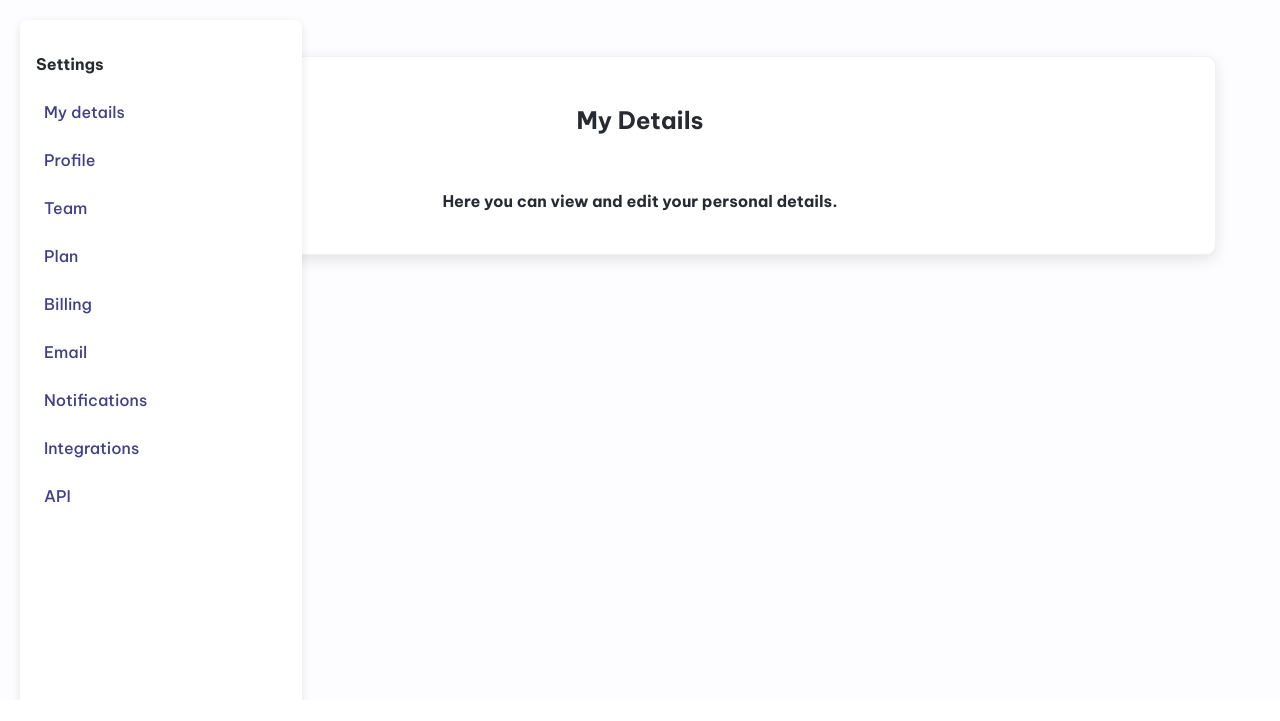
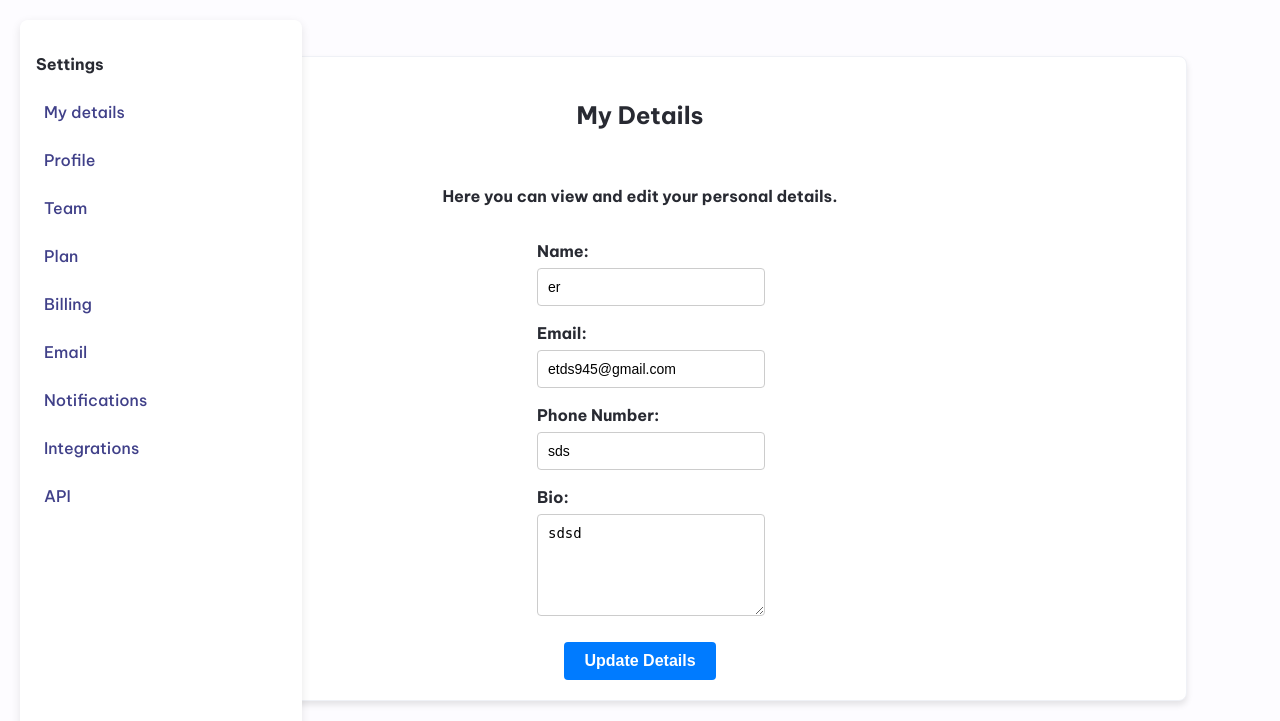
Before and after one commit to etds945/Work, a Flask app: page /my-details in a window 1280 px wide. Shown: the part 100-821 px from the top of the page. Before the commit the page ends 800 px from the top, so only its background shows below. Run offline with Flask 3, Linux system fonts and the light colour scheme; data comes from the database, SQL or seed files in the repository; both versions use the stored data as it was after the commit.

Commit message:
updated the code to remember a user - Eric Del Angel

```diff
--- /dev/null
+++ b/password_tool/static/css/my_details.css
@@ -0,0 +1,67 @@
+/* Styling for the My Details form */
+
+.card {
+    background: #fff;
+    border-radius: 8px;
+    box-shadow: 0 4px 6px rgba(0, 0, 0, 0.1);
+    padding: 20px;
+    width: calc(100% - 100px); /* Extend the card to occupy more space */
+    margin: 20px auto; /* Center the card horizontally */
+    text-align: center;
+    max-width: none; /* Ensure no max-width restriction */
+}
+
+.card h2 {
+    font-size: 24px;
+    margin-bottom: 20px;
+}
+
+.form-group {
+    margin-bottom: 15px;
+    text-align: left;
+}
+
+.form-group label {
+    display: block;
+    font-weight: bold;
+    margin-bottom: 5px;
+}
+
+.form-group input,
+.form-group textarea {
+    width: 100%;
+    padding: 10px;
+    font-size: 14px;
+    border: 1px solid #ccc;
+    border-radius: 4px;
+    outline: none;
+    transition: border-color 0.3s;
+}
+
+.form-group input:focus,
+.form-group textarea:focus {
+    border-color: #007bff;
+}
+
+.form-group textarea {
+    resize: vertical;
+    height: 80px;
+}
+
+.form-actions {
+    margin-top: 20px;
+}
+
+.btn-primary {
+    background-color: #007bff;
+    color: #fff;
+    padding: 10px 20px;
+    border: none;
+    border-radius: 4px;
+    cursor: pointer;
+    transition: background-color 0.3s;
+}
+
+.btn-primary:hover {
+    background-color: #0056b3;
+}
--- a/password_tool/templates/my_details.html
+++ b/password_tool/templates/my_details.html
@@ -5,9 +5,31 @@
 {% block title %}My Details - Password Tool{% endblock %}
 
 {% block content %}
+    <link rel="stylesheet" href="{{ url_for('static', filename='css/my_details.css') }}">
+
     <div class="card">
         <h2>My Details</h2>
         <p>Here you can view and edit your personal details.</p>
-        <!-- Add your details-related content here -->
+        <form action="{{ url_for('update_details') }}" method="POST">
+            <div class="form-group">
+                <label for="name">Name:</label>
+                <input type="text" id="name" name="name" value="{{ user_details.name }}" placeholder="Enter your name" required>
+            </div>
+            <div class="form-group">
+                <label for="email">Email:</label>
+                <input type="email" id="email" name="email" value="{{ user_details.email }}" placeholder="Enter your email" required>
+            </div>
+            <div class="form-group">
+                <label for="phone">Phone Number:</label>
+                <input type="text" id="phone" name="phone" value="{{ user_details.phone }}" placeholder="Enter your phone number">
+            </div>
+            <div class="form-group">
+                <label for="bio">Bio:</label>
+                <textarea id="bio" name="bio" placeholder="Tell us a little about yourself">{{ user_details.bio }}</textarea>
+            </div>
+            <div class="form-actions">
+                <button type="submit" class="btn-primary">Update Details</button>
+            </div>
+        </form>
     </div>
 {% endblock %}
--- a/password_tool/web_app.py
+++ b/password_tool/web_app.py
@@ -4,6 +4,7 @@ from flask import Flask, render_template, request, redirect, url_for, flash
 from core.password_checker import check_password_strength
 from core.password_generator import generate_password
 from core.password_manager import PasswordManager
+import sqlite3
 
 app = Flask(__name__)
 app.secret_key = 'supersecretkey'  # Needed for flash messages
@@ -11,10 +12,31 @@ app.secret_key = 'supersecretkey'  # Needed for flash messages
 # Initialize Password Manager
 password_manager = PasswordManager()
 
+# Set up the SQLite database connection
+def get_db_connection():
+    conn = sqlite3.connect('user_data.db')
+    conn.row_factory = sqlite3.Row
+    return conn
+
+# Initialize database and create the user details table if it doesn't exist
+def init_db():
+    with get_db_connection() as conn:
+        conn.execute('''
+            CREATE TABLE IF NOT EXISTS user_details (
+                id INTEGER PRIMARY KEY AUTOINCREMENT,
+                name TEXT NOT NULL,
+                email TEXT NOT NULL UNIQUE,
+                phone TEXT,
+                bio TEXT
+            )
+        ''')
+        conn.commit()
+
+init_db()
+
 # Existing routes
 @app.route('/')
 def home():
-    # Render the page without any messages initially
     return render_template('index.html',
                            check_strength_message=None,
                            generate_password_message=None,
@@ -31,7 +53,6 @@ def check_strength():
         strength, feedback = check_password_strength(password)
         feedback_text = "<br>".join(feedback)
         message = f"Strength: {strength}<br>{feedback_text}"
-    # Pass the message to be displayed inside the card
     return render_template('index.html',
                            check_strength_message=message,
                            generate_password_message=None,
@@ -57,7 +78,6 @@ def generate_new_password():
 
     password = generate_password(length, uppercase, lowercase, numbers, special_chars)
     message = f"Generated Password: {password}"
-    # Pass the generated password message to the template
     return render_template('index.html',
                            generate_password_message=message,
                            check_strength_message=None,
@@ -75,7 +95,6 @@ def save_password():
     else:
         password_manager.add_password(account, password)
         message = f"Password for {account} saved successfully."
-    # Pass the save message to the template
     return render_template('index.html',
                            save_password_message=message,
                            check_strength_message=None,
@@ -95,17 +114,44 @@ def retrieve_password():
             message = f"Password for {account} is: {password}"
         else:
             message = f"No password found for {account}."
-    # Pass the retrieval message to the template
     return render_template('index.html',
                            retrieve_password_message=message,
                            check_strength_message=None,
                            generate_password_message=None,
                            save_password_message=None)
 
-# New routes for sidebar links
 @app.route('/my-details')
 def my_details():
-    return render_template('my_details.html')
+    with get_db_connection() as conn:
+        user_details = conn.execute('SELECT * FROM user_details WHERE id = 1').fetchone()
+    if not user_details:
+        user_details = {'name': '', 'email': '', 'phone': '', 'bio': ''}
+    return render_template('my_details.html', user_details=user_details)
+
+@app.route('/update_details', methods=['POST'])
+def update_details():
+    name = request.form.get('name')
+    email = request.form.get('email')
+    phone = request.form.get('phone')
+    bio = request.form.get('bio')
+
+    with get_db_connection() as conn:
+        existing_user = conn.execute('SELECT * FROM user_details WHERE id = 1').fetchone()
+        if existing_user:
+            conn.execute('''
+                UPDATE user_details
+                SET name = ?, email = ?, phone = ?, bio = ?
+                WHERE id = 1
+            ''', (name, email, phone, bio))
+        else:
+            conn.execute('''
+                INSERT INTO user_details (name, email, phone, bio)
+                VALUES (?, ?, ?, ?)
+            ''', (name, email, phone, bio))
+        conn.commit()
+
+    flash("Your details have been updated successfully.", "success")
+    return redirect(url_for('my_details'))
 
 @app.route('/profile')
 def profile():
@@ -133,12 +179,10 @@ def notifications():
 
 @app.route('/integrations')
 def integrations():
-    # Example integration data. In a real application, fetch this from a database or API.
     integrations = [
         {'id': 'google', 'name': 'Google', 'description': 'Synchronize your passwords with Google services.', 'connected': False},
         {'id': 'slack', 'name': 'Slack', 'description': 'Receive notifications and updates via Slack.', 'connected': True},
         {'id': 'dropbox', 'name': 'Dropbox', 'description': 'Backup your passwords to Dropbox.', 'connected': False},
-        # Add more integrations as needed
     ]
     return render_template('integrations.html', integrations=integrations)
 
@@ -146,21 +190,16 @@ def integrations():
 def api():
     return render_template('api.html')
 
-# New routes for header links
 @app.route('/dashboard')
 def dashboard():
-    # Example data for the dashboard
     total_passwords = password_manager.get_total_passwords()
     last_password_added = password_manager.get_last_password_added()
     security_alerts = password_manager.get_security_alerts()
-
-    # Example dashboard metrics
     dashboard_metrics = [
         ["Total Passwords", total_passwords],
         ["Last Password Added", last_password_added],
         ["Security Alerts", security_alerts],
     ]
-
     return render_template('dashboard.html',
                            total_passwords=total_passwords,
                            last_password_added=last_password_added,
@@ -169,29 +208,24 @@ def dashboard():
 
 @app.route('/projects')
 def projects():
-    # Example data for projects
     projects = password_manager.get_projects()
     return render_template('projects.html', projects=projects)
 
 @app.route('/tasks')
 def tasks():
-    # Example data for tasks
     tasks = password_manager.get_tasks()
     return render_template('tasks.html', tasks=tasks)
 
 @app.route('/reporting')
 def reporting():
-    # Example data for reporting
     reports = password_manager.get_reports()
     return render_template('reporting.html', reports=reports)
 
 @app.route('/users')
 def users():
-    # Example data for users
     users = password_manager.get_users()
     return render_template('users.html', users=users)
 
-# New routes for adding and editing projects
 @app.route('/add_project', methods=['GET', 'POST'])
 def add_project():
     if request.method == 'POST':
```
Also changed, not shown: password_tool/user_data.db (added).
